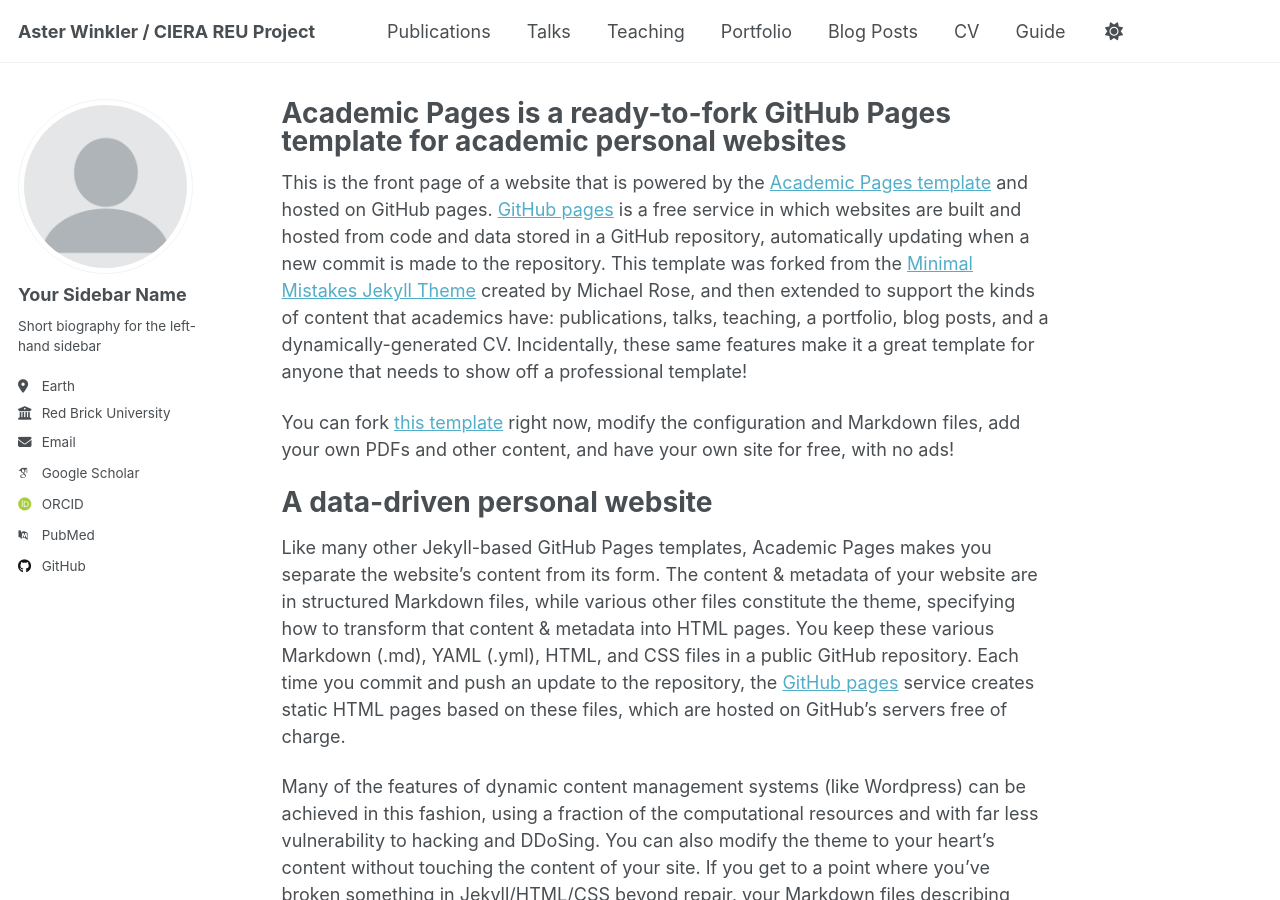
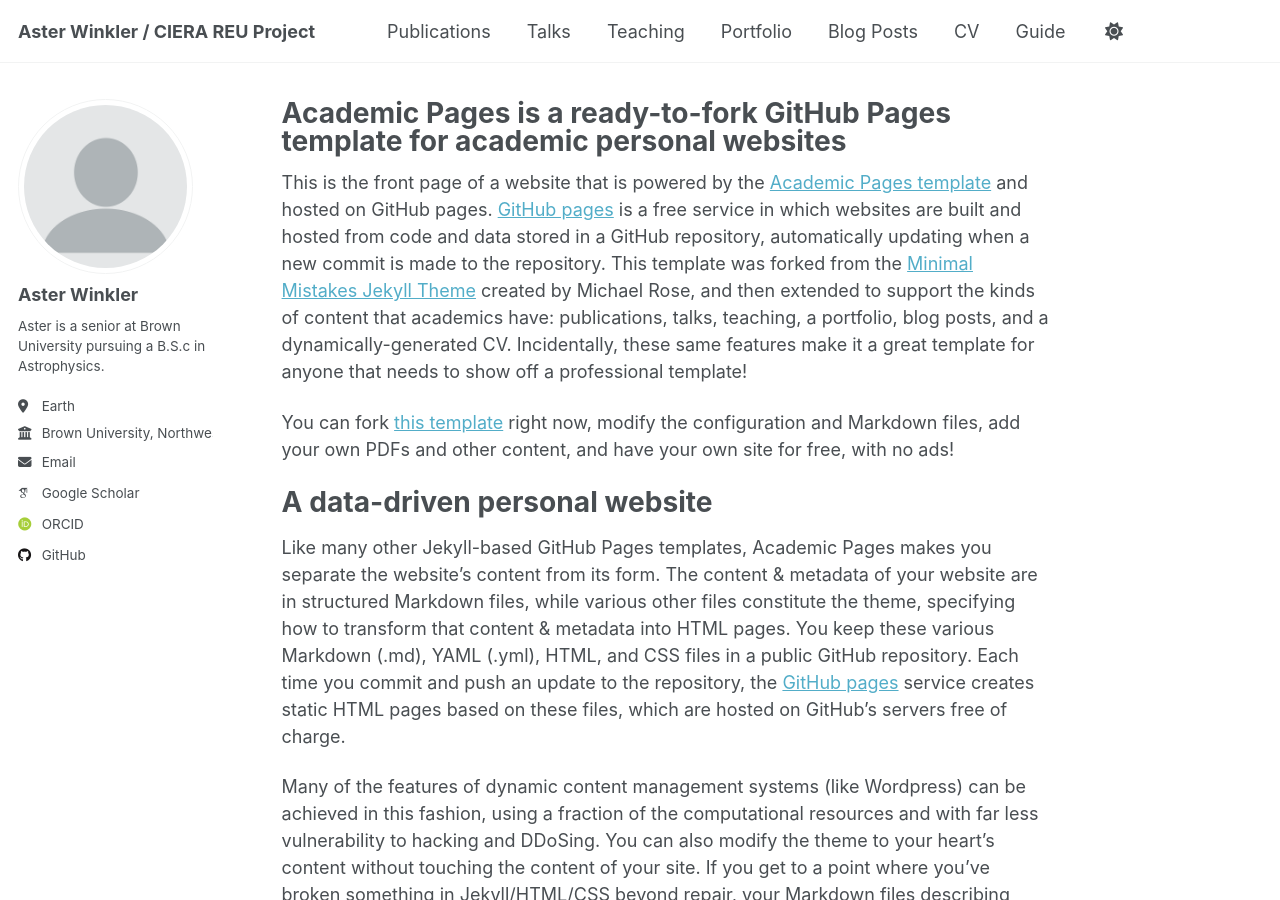
Before and after one commit to asterwinkler/project, a Jekyll site: the page built from _pages/about.md, in a window 1280 px wide and 900 px high. Built offline with Jekyll 4.4.1, drawn with Linux system fonts in a browser that asks for light colours; some web fonts are replaced; a script that is not in the unit is left out.

Commit message:
Update _config.yml

```diff
--- a/_config.yml
+++ b/_config.yml
@@ -12,7 +12,7 @@ site_theme               : "default"
 title                    : "Aster Winkler / CIERA REU Project"
 title_separator          : "-"
 name                     : &name "Aster Winkler"
-description              : &description "personal description"
+description              : &description "Aster is a senior at Brown University pursuing a B.S.c in Astrophysics."
 url                      : https://academicpages.github.io # the base hostname & protocol for your site e.g. "https://[your GitHub username].github.io" or if you already have some other page hosted on Github then use "https://[your GitHub username].github.io/[Your Repo Name]"
 baseurl                  : "" # the subpath of your site, e.g. "/blog"
 repository               : "academicpages/academicpages.github.io"
@@ -23,22 +23,22 @@ repository               : "academicpages/academicpages.github.io"
 author:
   # Biographic information
   avatar           : "profile.png"
-  name             : "Your Sidebar Name"
+  name             : "Aster Winkler"
   pronouns         : # example: "she/her"
-  bio              : "Short biography for the left-hand sidebar"
+  bio              : "Aster is a senior at Brown University pursuing a B.S.c in Astrophysics."
   location         : "Earth"
-  employer         : "Red Brick University"
+  employer         : "Brown University, Northwestern University"
   uri              : # URL
-  email            : "none@example.org"
+  email            : "aster_winkler@brown.edu"
 
   # Academic websites
   academia         : # URL
   arxiv            : # URL - Update with the correct link to your profile
-  googlescholar    : "https://scholar.google.com/citations?user=PS_CX0AAAAAJ"
+  googlescholar    : "https://scholar.google.com/citations?user=k-17hd8AAAAJ&hl=en&oi=ao"
   impactstory      : # URL
-  orcid            : "http://orcid.org/yourorcidurl"
+  orcid            : "https://orcid.org/0009-0003-5276-7158"
   semantic         : # URL
-  pubmed           : "https://www.ncbi.nlm.nih.gov/pubmed/?term=john+snow"
+  pubmed           : # "https://www.ncbi.nlm.nih.gov/pubmed/?term=john+snow"
   researchgate     : # URL
   scopus           : # URL
 
@@ -133,7 +133,7 @@ yandex_site_verification :
 
 # Social Sharing
 twitter:
-  username               : &twitter
+  username               : # &twitter
 facebook:
   username               :
   app_id                 :
```
